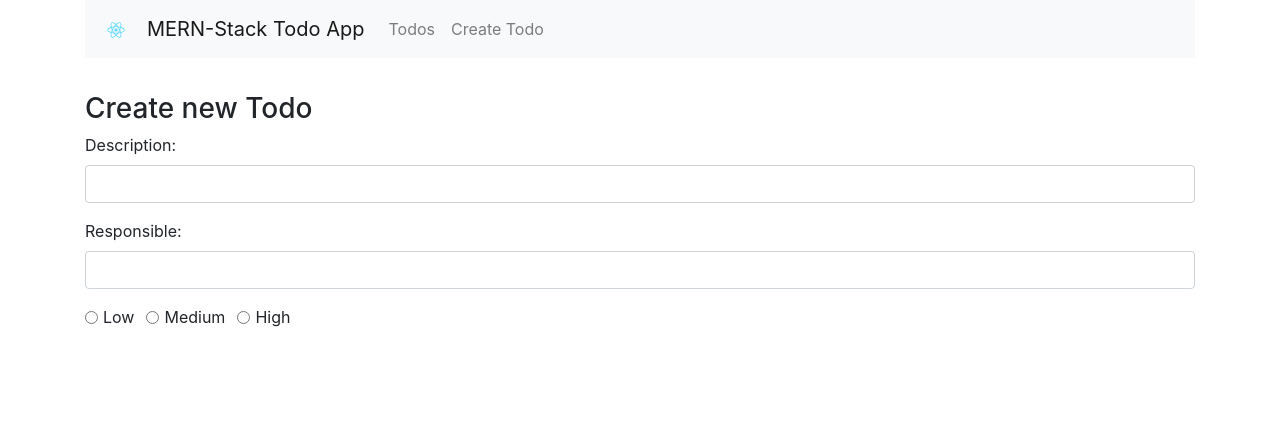
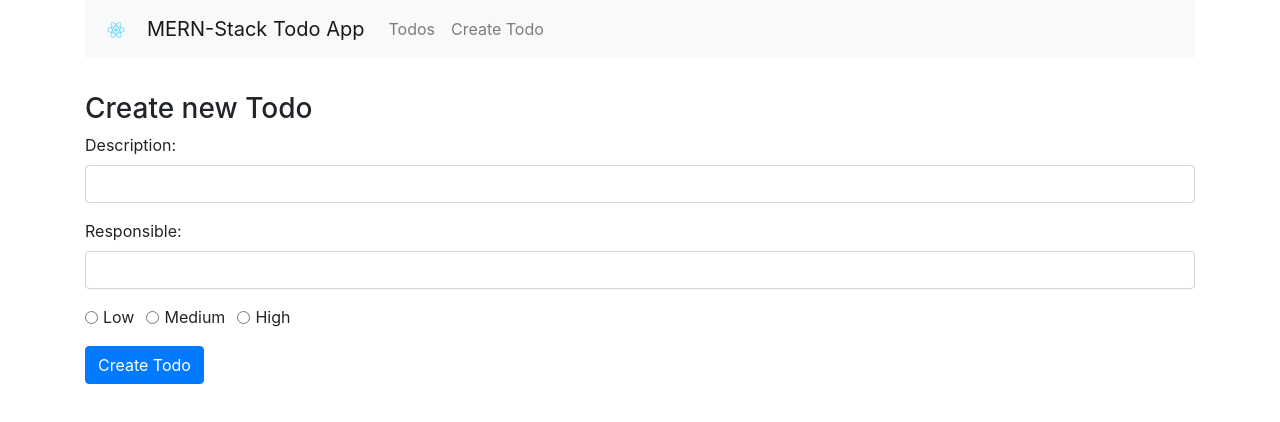
Before and after one commit to lalugue/mern-crud, a React (Create React App) app: page /create in a window 1280 px wide. Shown: the top 422 px of the page. Built offline with nearby package versions, Linux system fonts and the light colour scheme.

Commit message:
add submit button

```diff
--- a/src/components/create-todo.component.js
+++ b/src/components/create-todo.component.js
@@ -108,6 +108,9 @@
                                 <label className="form-check-label">High</label>
                             </div>
                     </div>
+                    <div className="form-group">
+                        <input type="submit" value="Create Todo" className="btn btn-primary"/>
+                    </div>
                 </form>
             </div>
         )
```
